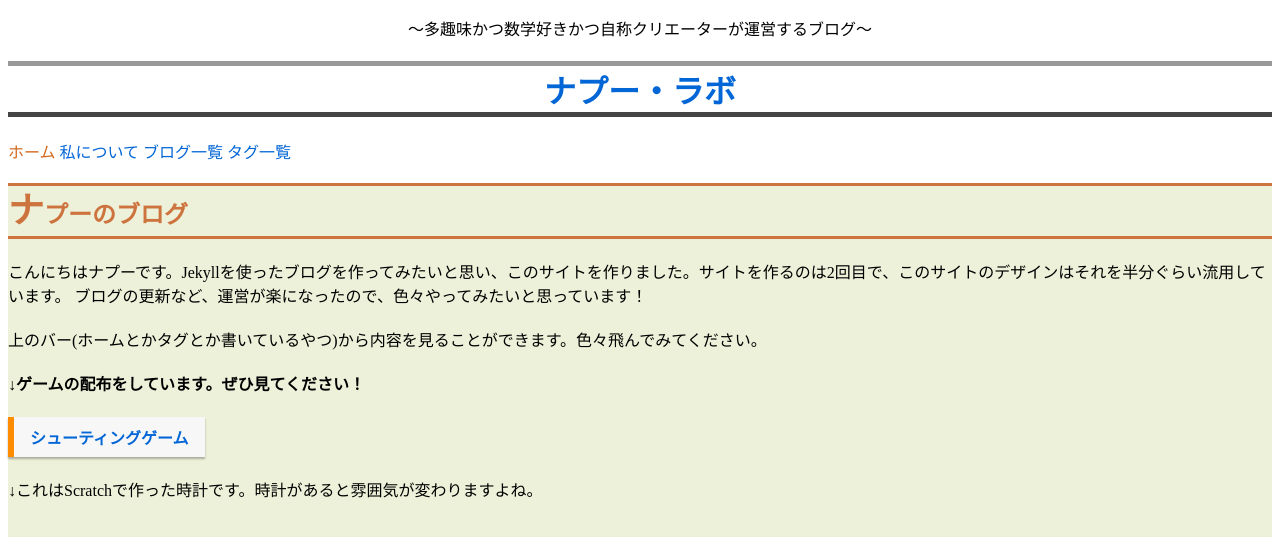
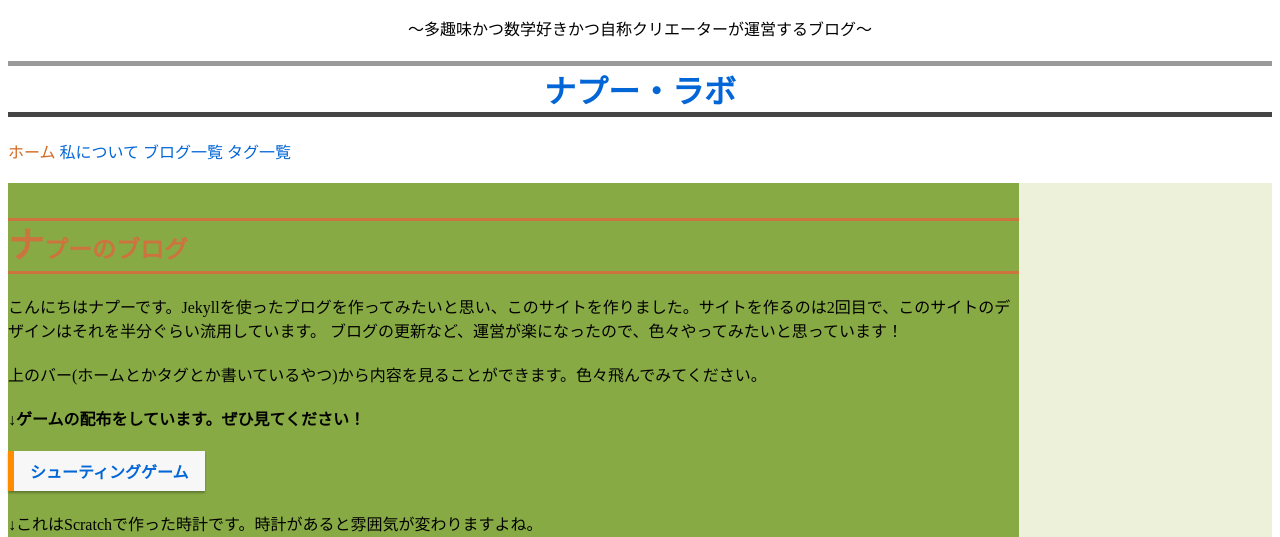
Before and after one commit to sirokurokumasan/sirokurokumasan.github.io, a Jekyll site: the page built from index.md, in a window 1280 px wide and 1400 px high. Shown: the top 537 px of the window. Built offline with Jekyll 4.4.1, drawn with Linux system fonts in a browser that asks for light colours; grey boxes are pictures that could not be loaded.

Commit message:
Update main.scss

```diff
--- a/_sass/main.scss
+++ b/_sass/main.scss
@@ -59,6 +59,12 @@ footer {
   padding: 15px 0;
   background:#8a4;
 }
+.article{
+  width: 80%;
+  padding: 15px 0;
+  background:#8a4;
+  display: block;
+}
 .sub {
   background: #de9;
   width: 20%;
```
